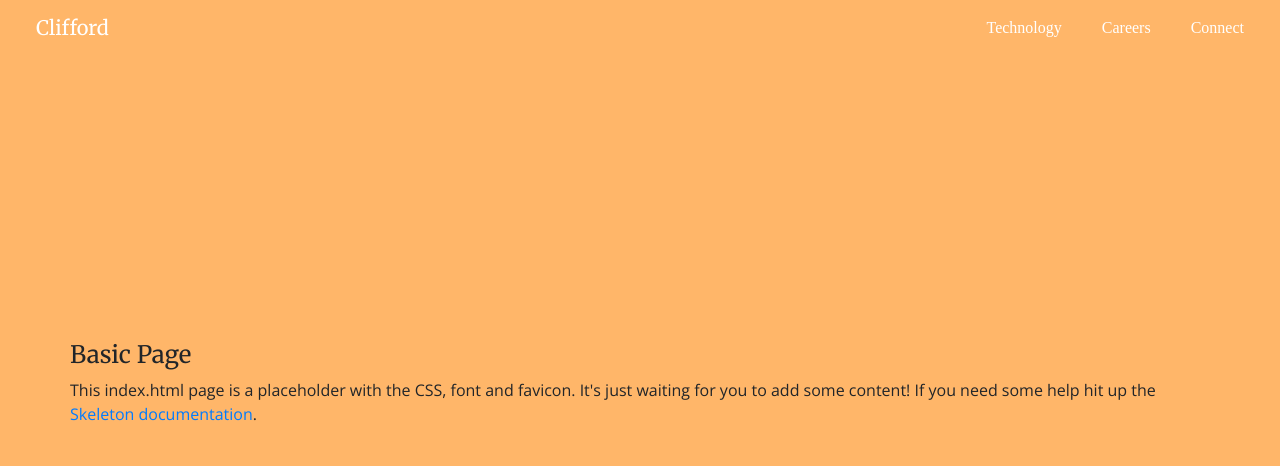
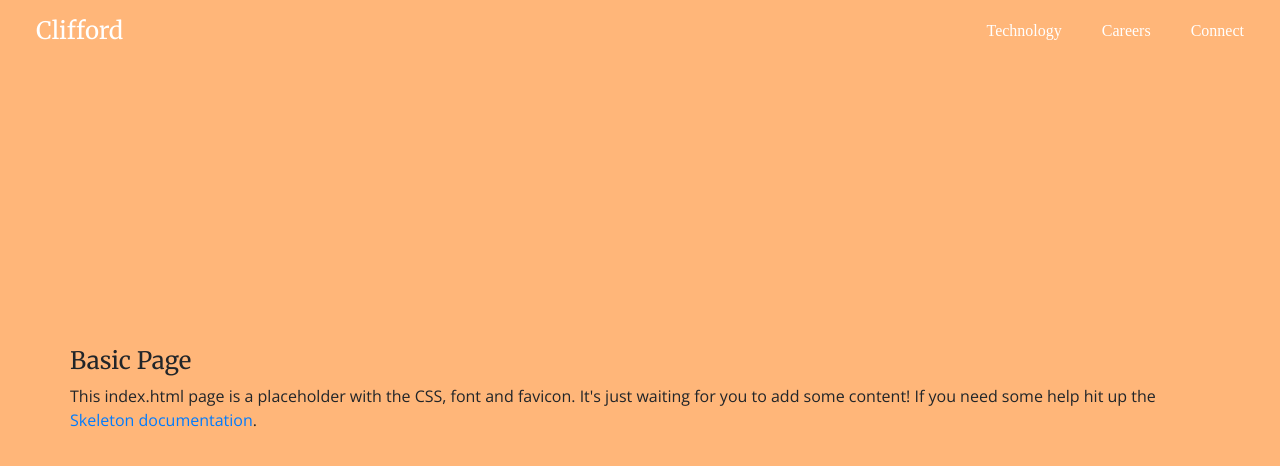
Before and after one commit to lpg0/clifford-website, a website: page docs/index.html in a window 1280 px wide. Drawn offline with nearby package versions, Linux system fonts and the light colour scheme.

Commit message:
new index

```diff
--- a/docs/index.html
+++ b/docs/index.html
@@ -16,6 +16,7 @@
   <!-- FONT
   –––––––––––––––––––––––––––––––––––––––––––––––––– -->
   <link href="https://fonts.googleapis.com/css?family=Merriweather|Open+Sans&display=swap" rel="stylesheet">
+  <script src="https://kit.fontawesome.com/b720793471.js" crossorigin="anonymous"></script>
 
   <!-- CSS
   –––––––––––––––––––––––––––––––––––––––––––––––––– -->
@@ -31,14 +32,14 @@
 </head>
 
 
-<body style="background-color: #ffb669;">
+<body style="background-color: #ffb679;">
 
-  <nav class="navbar navbar-expand-lg navbar-light transparent">
-  <a class="navbar-brand" href="file:///C:/clifford-website/docs/index.html#" style="font-family: Merriweather; padding-left: 20px; color:white;">Clifford</a>
-  <button class="navbar-toggler collapsed" type="button" data-toggle="collapse" data-target="#navbarNavDropdown" aria-controls="navbarNavDropdown" aria-expanded="false" aria-label="Toggle navigation">
-    <span class="navbar-toggler-icon"></span>
+  <nav class="navbar navbar-expand-lg navbar-dark transparent">
+  <a class="navbar-brand" href="file:///C:/clifford-website/docs/index.html#" style="font-family: Merriweather; font-size: 150% ; padding-left: 20px; color:white;">Clifford</a>
+  <button class="navbar-toggler collapsed " type="button" data-toggle="collapse" data-target="#navbarNavDropdown" aria-controls="navbarNavDropdown" aria-expanded="false" aria-label="Toggle navigation">
+    <i class="fas fa-bars"></i>
   </button>
-  <div class="navbar-collapse justify-content-end collapse" id="navbarNavDropdown" style="">
+  <div class="navbar-collapse justify-content-end collapse" id="navbarNavDropdown" style="text-align: center;">
     <ul class="navbar-nav">
       <li class="nav-item active">
         <a class="nav-link" href="file:///C:/clifford-website/docs/index.html#" style="font-family: Merriweather Black; padding-left: 20px; padding-right: 20px;color:white;">Technology<span class="sr-only">(current)</span></a>
@@ -49,7 +50,6 @@
       <li class="nav-item active">
         <a class="nav-link" href="file:///C:/clifford-website/docs/index.html#" style="font-family: Merriweather Black; padding-left: 20px; padding-right: 20px; color:white;">Connect</a>
       </li>
-
     </ul>
   </div>
 </nav>
```
